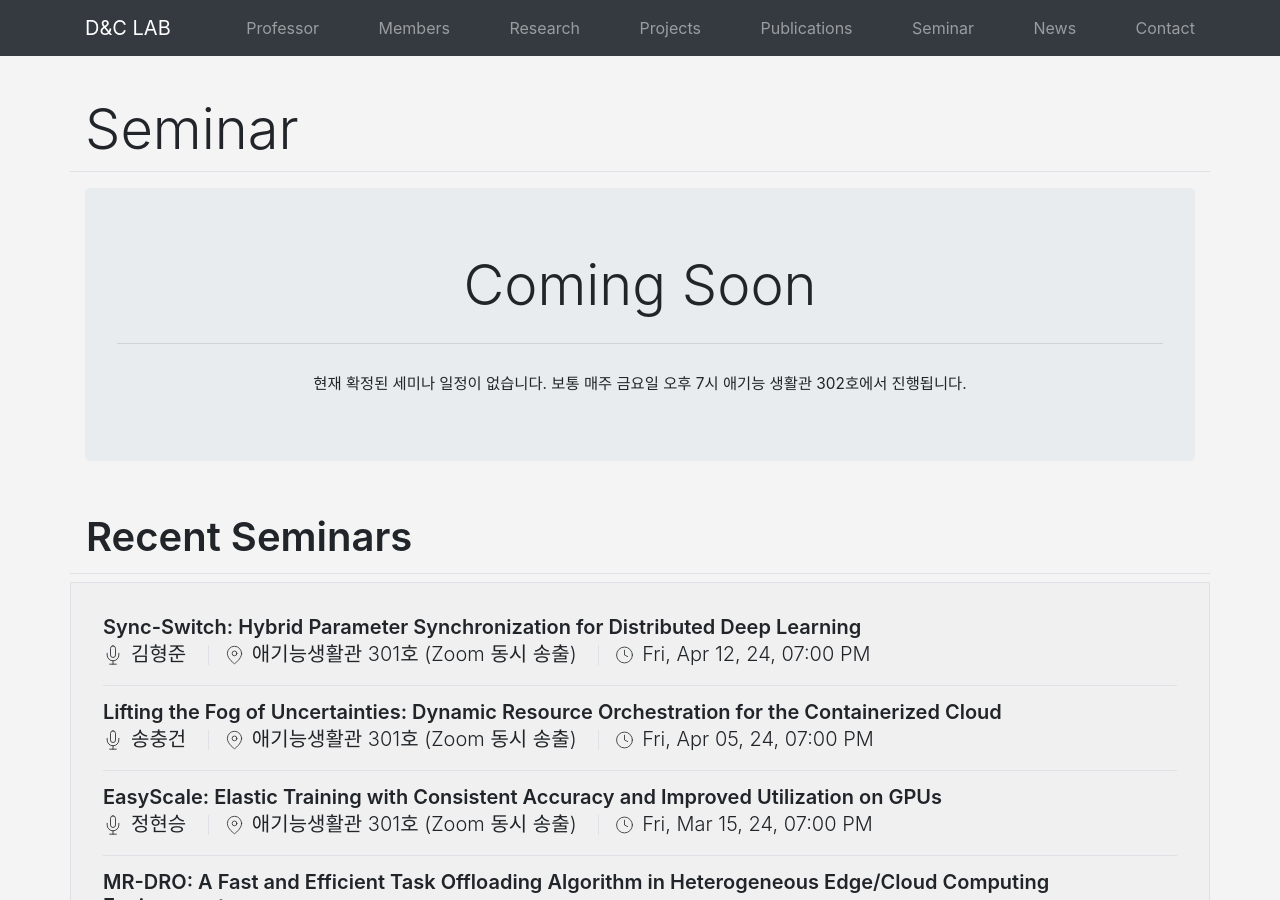
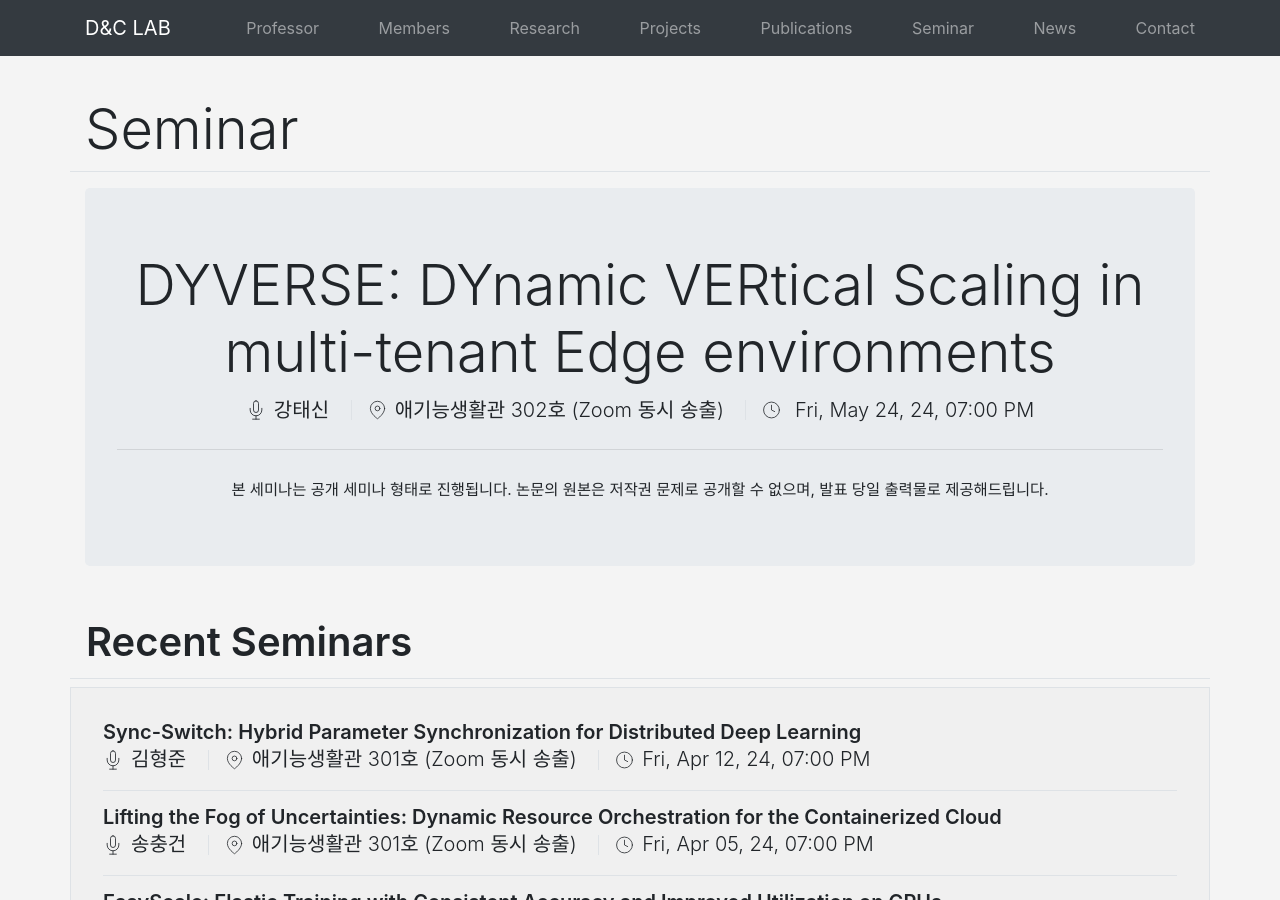
Before and after one commit to KU-Cloud/ku-cloud.github.io, a Jekyll site: the page built from seminar.html, in a window 1280 px wide and 900 px high. Built offline with Jekyll 4.4.1, drawn with Linux system fonts in a browser that asks for light colours.

Commit message:
taeshin seminar

```diff
--- a/_data/seminars.yaml
+++ b/_data/seminars.yaml
@@ -1011,3 +1011,7 @@
   speacker: 김형준
   date: 2024-04-12T19:00:00.000+0900
   location: 애기능생활관 301호 (Zoom 동시 송출)
+- title: 'DYVERSE: DYnamic VERtical Scaling in multi-tenant Edge environments'
+  speacker: 강태신
+  date: 2024-05-24T19:00:00.000+0900
+  location: 애기능생활관 302호 (Zoom 동시 송출)
```
